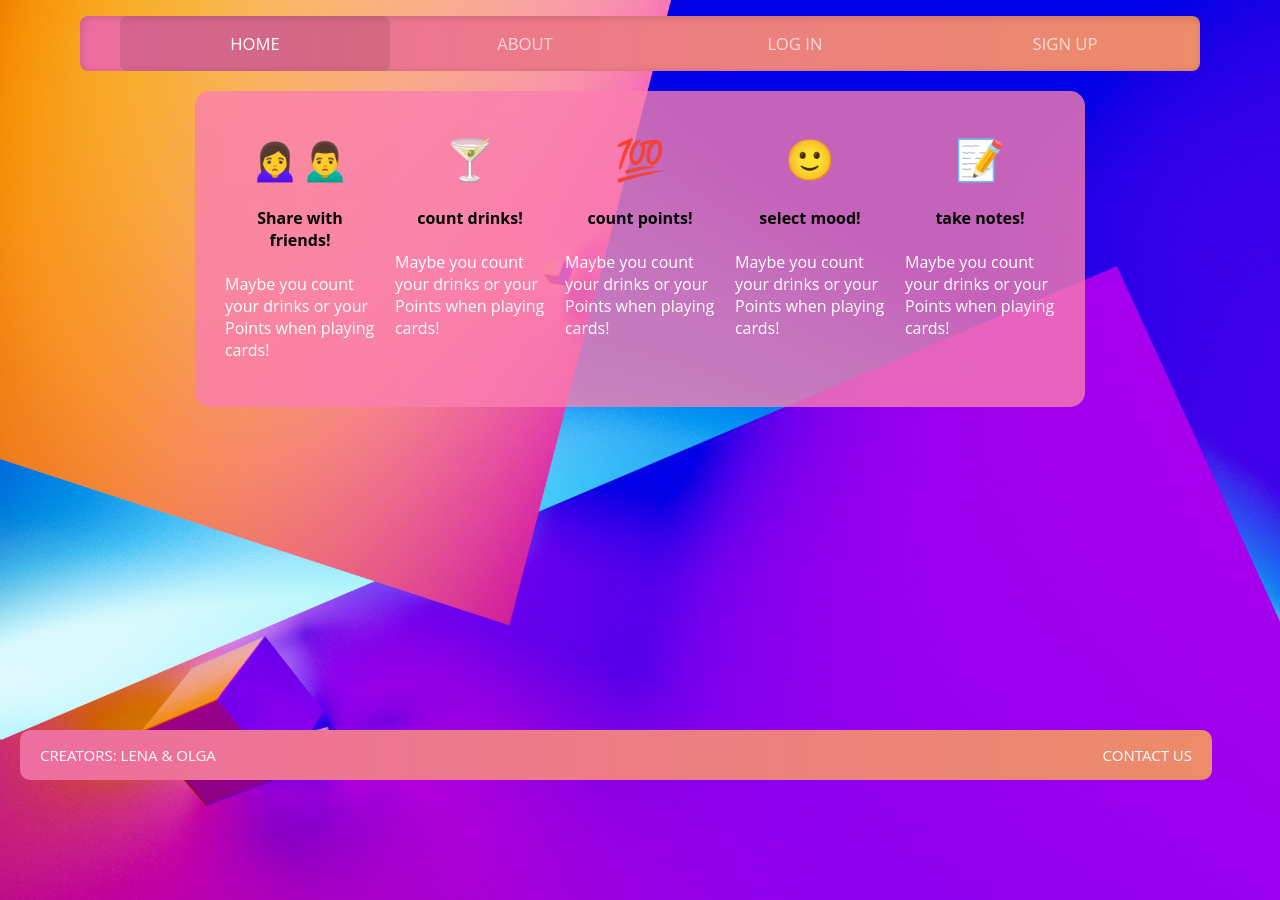
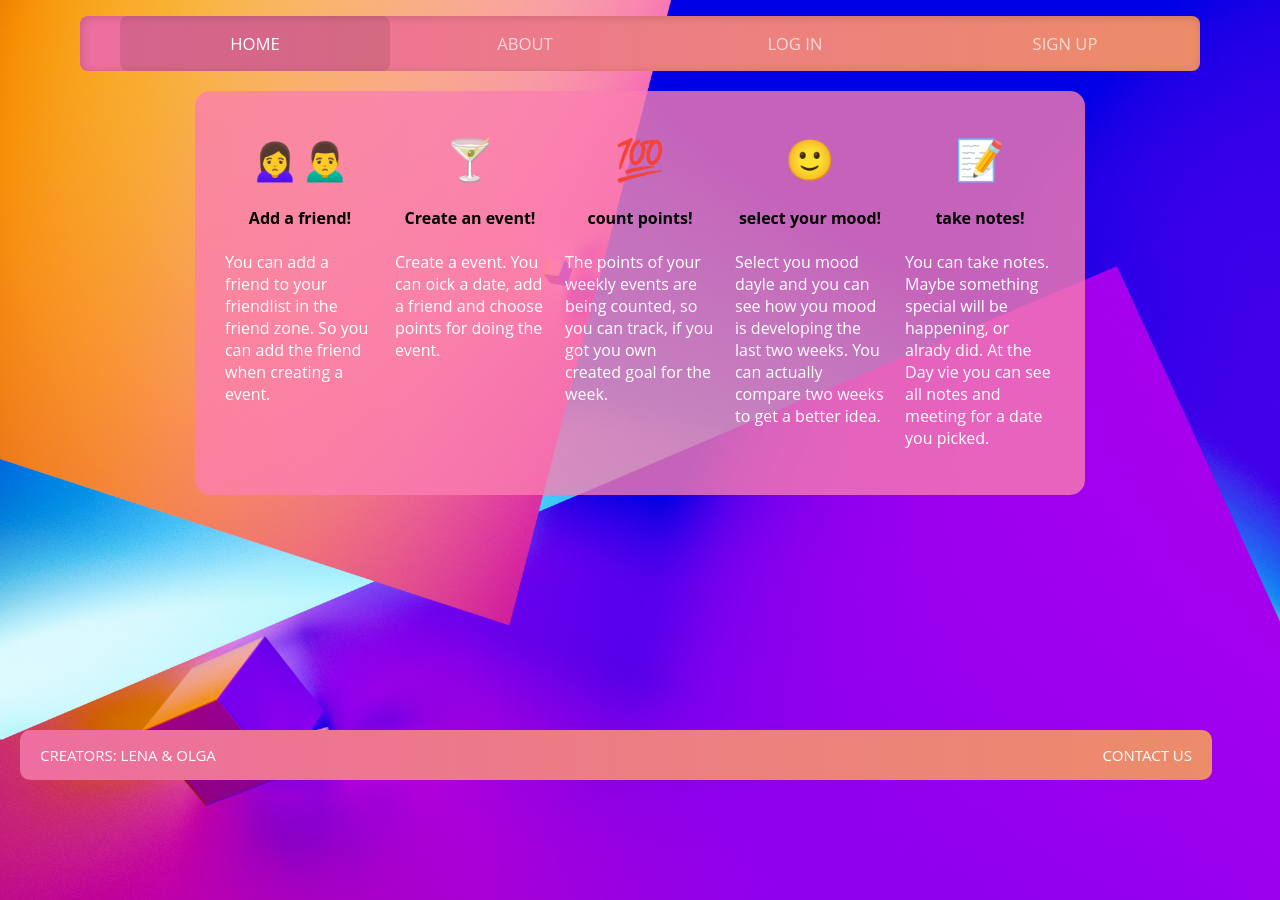
Before and after one commit to lenaimdahl/fun-fair-frontend, a React (Create React App) app: page /about in a window 1280 px wide. Built offline with nearby package versions, Linux system fonts and the light colour scheme; no server answers.

Commit message:
changed about text

```diff
--- a/src/component/Preview.jsx
+++ /dev/null
@@ -1,35 +0,0 @@
-function Preview() {
-    return (
-      <div className="preview-container">
-        <div className="preview-features-container">
-          <span>
-            <p id="preview-emoji">🙍‍♀️🙍‍♂️</p>
-            <h4>Share with friends!</h4>
-            <p>Maybe you count your drinks or your Points when playing cards!</p>
-          </span>
-          <span>
-            <p id="preview-emoji">🍸</p>
-            <h4>count drinks!</h4>
-            <p>Maybe you count your drinks or your Points when playing cards!</p>
-          </span>
-          <span>
-            <p id="preview-emoji">💯</p>
-            <h4>count points!</h4>
-            <p>Maybe you count your drinks or your Points when playing cards!</p>
-          </span>
-          <span>
-            <p id="preview-emoji">🙂</p>
-            <h4>select mood!</h4>
-            <p>Maybe you count your drinks or your Points when playing cards!</p>
-          </span>
-          <span>
-            <p id="preview-emoji">📝</p>
-            <h4>take notes!</h4>
-            <p>Maybe you count your drinks or your Points when playing cards!</p>
-          </span>
-        </div>
-      </div>
-    );
-  }
-
-  export default Preview;
--- a/src/pages/About.jsx
+++ b/src/pages/About.jsx
@@ -1,10 +1,52 @@
-import Preview from "../component/Preview";
-
 function About() {
-
   return (
     <div className="about-page">
-        <Preview />
+      <div className="preview-container">
+        <div className="preview-features-container">
+          <span>
+            <p id="preview-emoji">🙍‍♀️🙍‍♂️</p>
+            <h4>Add a friend!</h4>
+            <p>
+              You can add a friend to your friendlist in the friend zone. So you
+              can add the friend when creating a event.
+            </p>
+          </span>
+          <span>
+            <p id="preview-emoji">🍸</p>
+            <h4>Create an event!</h4>
+            <p>
+              Create a event. You can oick a date, add a friend and choose
+              points for doing the event.
+            </p>
+          </span>
+          <span>
+            <p id="preview-emoji">💯</p>
+            <h4>count points!</h4>
+            <p>
+              The points of your weekly events are being counted, so you can
+              track, if you got you own created goal for the week.
+            </p>
+          </span>
+          <span>
+            <p id="preview-emoji">🙂</p>
+            <h4>select your mood!</h4>
+            <p>
+              Select you mood dayle and you can see how you mood is developing
+              the last two weeks. You can actually compare two weeks to get a
+              better idea.
+            </p>
+          </span>
+          <span>
+            <p id="preview-emoji">📝</p>
+            <h4>take notes!</h4>
+            <p>
+              You can take notes. Maybe something special will be happening, or
+              alrady did. At the Day vie you can see all notes and meeting for a
+              date you picked.
+            </p>
+          </span>
+        </div>
+      </div>
     </div>
   );
 }
```
